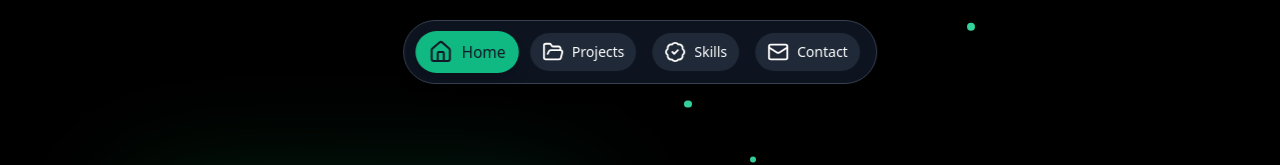
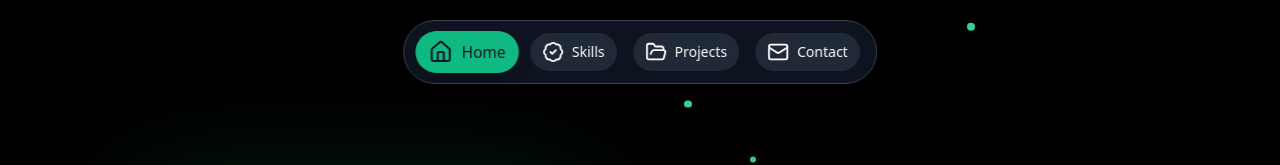
Before and after one commit to owaishkhan18/portfolio, a React (Create React App) app: page / in a window 1280 px wide. Shown: the top 165 px of the page. Built offline with nearby package versions, Linux system fonts and the light colour scheme.

Commit message:
Update navbar.js

```diff
--- a/src/component/navbar.js
+++ b/src/component/navbar.js
@@ -15,8 +15,8 @@ const Navbar = ({ activeSection, onNavClick }) => {
 
   const navItems = [
     { id: "home", icon: <Home size={22} />, label: "Home" },
+    { id: "skills", icon: <BadgeCheck size={22} />, label: "Skills" },
     { id: "projects", icon: <FolderOpen size={22} />, label: "Projects" },
-    { id: "skills", icon: <BadgeCheck size={22} />, label: "Skills" },
     { id: "contact", icon: <Mail size={22} />, label: "Contact" },
   ];
 
```
